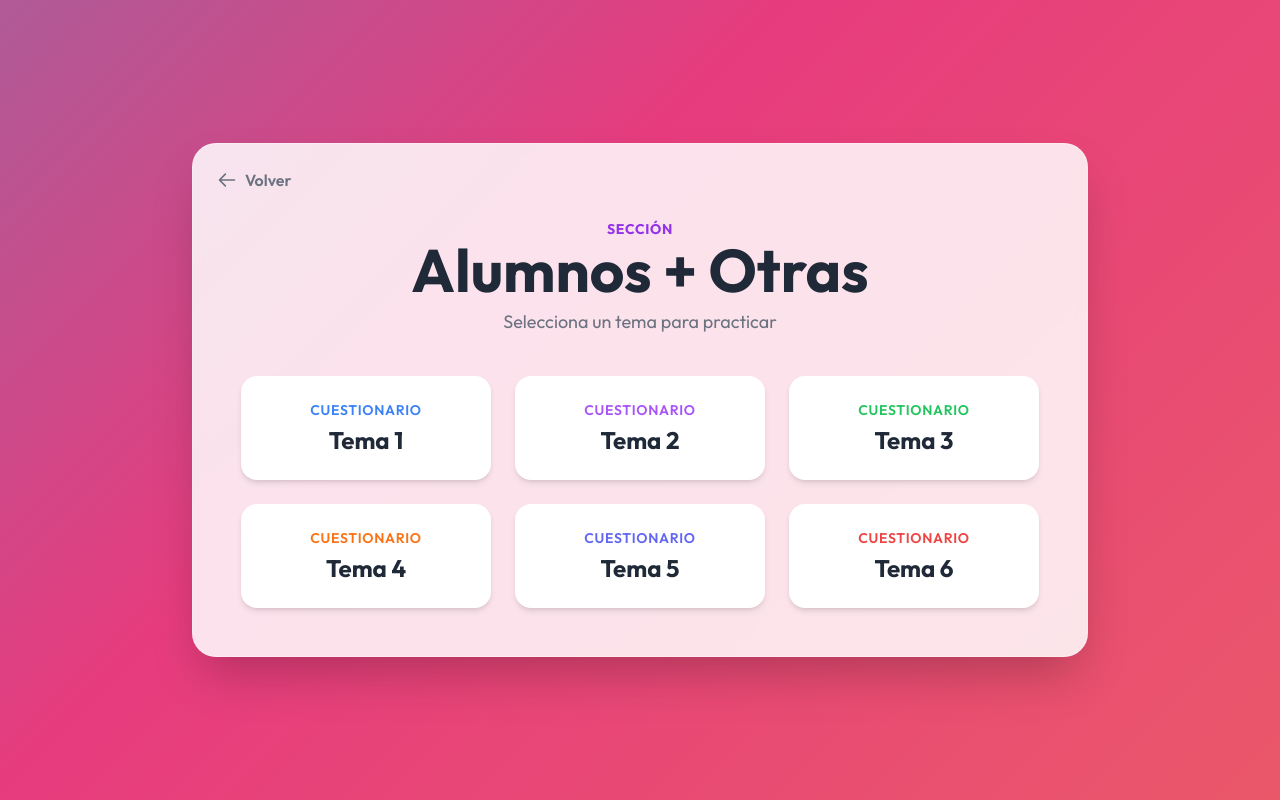
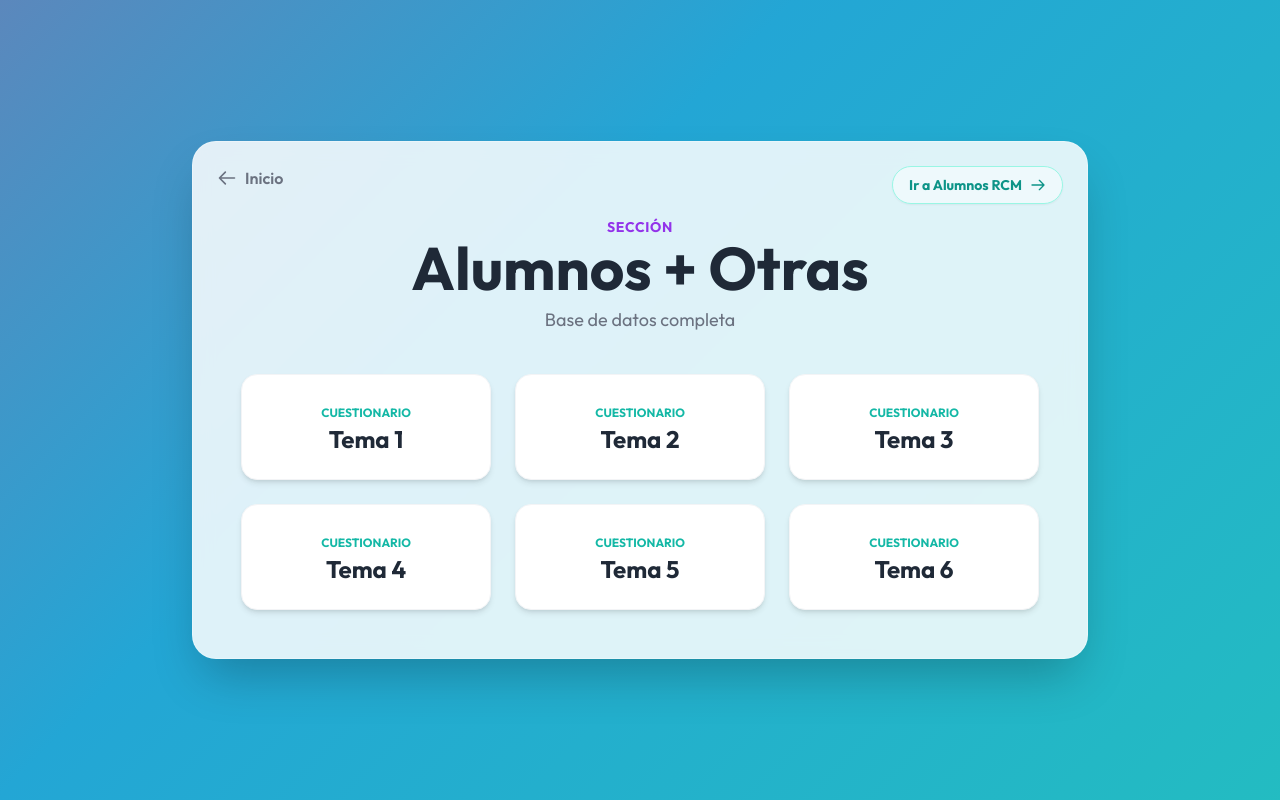
Before and after one commit to AndreaNazaret/PreguntasRCM, a plain HTML site: page menu_general.html in a window 1280 px wide. Drawn offline with nearby package versions, Linux system fonts and the light colour scheme.

Commit message:
Mejoras adicionales

```diff
--- a/menu_general.html
+++ b/menu_general.html
@@ -3,7 +3,7 @@
 <head>
   <meta charset="UTF-8">
   <meta name="viewport" content="width=device-width, initial-scale=1.0">
-  <title>Preguntas Alumnos + Otras</title>
+  <title>Preguntas Alumnos RCM</title>
   <script src="https://cdn.tailwindcss.com"></script>
   <link href="https://fonts.googleapis.com/css2?family=Outfit:wght@300;400;600;700&display=swap" rel="stylesheet">
   <style>
@@ -14,7 +14,7 @@
       border: 1px solid rgba(255, 255, 255, 0.3);
     }
     .animated-bg {
-      background: linear-gradient(-45deg, #ee7752, #e73c7e, #23a6d5, #23d5ab);
+      background: linear-gradient(-45deg, #23d5ab, #23a6d5, #e73c7e, #ee7752);
       background-size: 400% 400%;
       animation: gradient 15s ease infinite;
     }
@@ -29,9 +29,14 @@
 
   <div class="glass-card w-full max-w-4xl rounded-3xl shadow-2xl p-8 md:p-12 text-center relative">
 
-    <a href="index.html" class="absolute top-6 left-6 text-gray-500 hover:text-purple-600 transition-colors flex items-center gap-2 font-semibold">
+    <a href="index.html" class="absolute top-6 left-6 text-gray-500 hover:text-teal-600 transition-colors flex items-center gap-2 font-semibold">
         <svg class="w-5 h-5" fill="none" stroke="currentColor" viewBox="0 0 24 24"><path stroke-linecap="round" stroke-linejoin="round" stroke-width="2" d="M10 19l-7-7m0 0l7-7m-7 7h18"></path></svg>
-        Volver
+        Inicio
+    </a>
+
+    <a href="menu_alumnos.html" class="absolute top-6 right-6 bg-white/50 hover:bg-white text-teal-600 px-4 py-2 rounded-full text-sm font-bold shadow-sm hover:shadow-md transition-all flex items-center gap-2 border border-teal-200">
+        Ir a Alumnos RCM
+        <svg class="w-4 h-4" fill="none" stroke="currentColor" viewBox="0 0 24 24"><path stroke-linecap="round" stroke-linejoin="round" stroke-width="2" d="M14 5l7 7m0 0l-7 7m7-7H3"></path></svg>
     </a>
 
     <header class="mb-10 mt-6">
@@ -39,57 +44,39 @@
       <h1 class="text-4xl md:text-6xl font-bold text-gray-800 mb-2">
         Alumnos + Otras
       </h1>
-      <p class="text-lg text-gray-500">Selecciona un tema para practicar</p>
+      <p class="text-lg text-gray-500">Base de datos completa</p>
     </header>
 
     <div class="grid grid-cols-1 sm:grid-cols-2 lg:grid-cols-3 gap-6">
 
-      <a href="quiz.html?tema=1" class="group relative overflow-hidden bg-white rounded-2xl p-6 shadow-md hover:shadow-xl transition-all duration-300 transform hover:-translate-y-1 cursor-pointer">
-        <div class="absolute inset-0 bg-gradient-to-r from-blue-500 to-cyan-500 opacity-0 group-hover:opacity-10 transition-opacity duration-300"></div>
-        <div class="relative z-10">
-          <span class="block text-sm font-semibold text-blue-500 uppercase tracking-wider mb-1">Cuestionario</span>
-          <h2 class="text-2xl font-bold text-gray-800 group-hover:text-blue-600 transition-colors">Tema 1</h2>
-        </div>
+      <a href="quiz.html?tema=1&origen=general" class="group bg-white border border-gray-100 rounded-2xl p-6 shadow-md hover:shadow-xl transition-all duration-300 hover:-translate-y-1">
+         <span class="text-xs font-bold text-teal-500 uppercase">Cuestionario</span>
+         <h2 class="text-2xl font-bold text-gray-800 group-hover:text-teal-600">Tema 1</h2>
       </a>
 
-      <a href="quiz.html?tema=2" class="group relative overflow-hidden bg-white rounded-2xl p-6 shadow-md hover:shadow-xl transition-all duration-300 transform hover:-translate-y-1 cursor-pointer">
-        <div class="absolute inset-0 bg-gradient-to-r from-purple-500 to-pink-500 opacity-0 group-hover:opacity-10 transition-opacity duration-300"></div>
-        <div class="relative z-10">
-          <span class="block text-sm font-semibold text-purple-500 uppercase tracking-wider mb-1">Cuestionario</span>
-          <h2 class="text-2xl font-bold text-gray-800 group-hover:text-purple-600 transition-colors">Tema 2</h2>
-        </div>
+      <a href="quiz.html?tema=2&origen=general" class="group bg-white border border-gray-100 rounded-2xl p-6 shadow-md hover:shadow-xl transition-all duration-300 hover:-translate-y-1">
+         <span class="text-xs font-bold text-teal-500 uppercase">Cuestionario</span>
+         <h2 class="text-2xl font-bold text-gray-800 group-hover:text-teal-600">Tema 2</h2>
       </a>
 
-      <a href="quiz.html?tema=3" class="group relative overflow-hidden bg-white rounded-2xl p-6 shadow-md hover:shadow-xl transition-all duration-300 transform hover:-translate-y-1 cursor-pointer">
-        <div class="absolute inset-0 bg-gradient-to-r from-green-500 to-emerald-500 opacity-0 group-hover:opacity-10 transition-opacity duration-300"></div>
-        <div class="relative z-10">
-          <span class="block text-sm font-semibold text-green-500 uppercase tracking-wider mb-1">Cuestionario</span>
-          <h2 class="text-2xl font-bold text-gray-800 group-hover:text-green-600 transition-colors">Tema 3</h2>
-        </div>
+      <a href="quiz.html?tema=3&origen=general" class="group bg-white border border-gray-100 rounded-2xl p-6 shadow-md hover:shadow-xl transition-all duration-300 hover:-translate-y-1">
+         <span class="text-xs font-bold text-teal-500 uppercase">Cuestionario</span>
+         <h2 class="text-2xl font-bold text-gray-800 group-hover:text-teal-600">Tema 3</h2>
       </a>
 
-      <a href="quiz.html?tema=4" class="group relative overflow-hidden bg-white rounded-2xl p-6 shadow-md hover:shadow-xl transition-all duration-300 transform hover:-translate-y-1 cursor-pointer">
-        <div class="absolute inset-0 bg-gradient-to-r from-orange-500 to-yellow-500 opacity-0 group-hover:opacity-10 transition-opacity duration-300"></div>
-        <div class="relative z-10">
-          <span class="block text-sm font-semibold text-orange-500 uppercase tracking-wider mb-1">Cuestionario</span>
-          <h2 class="text-2xl font-bold text-gray-800 group-hover:text-orange-600 transition-colors">Tema 4</h2>
-        </div>
+      <a href="quiz.html?tema=4&origen=general" class="group bg-white border border-gray-100 rounded-2xl p-6 shadow-md hover:shadow-xl transition-all duration-300 hover:-translate-y-1">
+         <span class="text-xs font-bold text-teal-500 uppercase">Cuestionario</span>
+         <h2 class="text-2xl font-bold text-gray-800 group-hover:text-teal-600">Tema 4</h2>
       </a>
 
-      <a href="quiz.html?tema=5" class="group relative overflow-hidden bg-white rounded-2xl p-6 shadow-md hover:shadow-xl transition-all duration-300 transform hover:-translate-y-1 cursor-pointer">
-        <div class="absolute inset-0 bg-gradient-to-r from-indigo-500 to-blue-500 opacity-0 group-hover:opacity-10 transition-opacity duration-300"></div>
-        <div class="relative z-10">
-          <span class="block text-sm font-semibold text-indigo-500 uppercase tracking-wider mb-1">Cuestionario</span>
-          <h2 class="text-2xl font-bold text-gray-800 group-hover:text-indigo-600 transition-colors">Tema 5</h2>
-        </div>
+      <a href="quiz.html?tema=5&origen=general" class="group bg-white border border-gray-100 rounded-2xl p-6 shadow-md hover:shadow-xl transition-all duration-300 hover:-translate-y-1">
+         <span class="text-xs font-bold text-teal-500 uppercase">Cuestionario</span>
+         <h2 class="text-2xl font-bold text-gray-800 group-hover:text-teal-600">Tema 5</h2>
       </a>
 
-      <a href="quiz.html?tema=6" class="group relative overflow-hidden bg-white rounded-2xl p-6 shadow-md hover:shadow-xl transition-all duration-300 transform hover:-translate-y-1 cursor-pointer">
-        <div class="absolute inset-0 bg-gradient-to-r from-red-500 to-rose-500 opacity-0 group-hover:opacity-10 transition-opacity duration-300"></div>
-        <div class="relative z-10">
-          <span class="block text-sm font-semibold text-red-500 uppercase tracking-wider mb-1">Cuestionario</span>
-          <h2 class="text-2xl font-bold text-gray-800 group-hover:text-red-600 transition-colors">Tema 6</h2>
-        </div>
+      <a href="quiz.html?tema=6&origen=general" class="group bg-white border border-gray-100 rounded-2xl p-6 shadow-md hover:shadow-xl transition-all duration-300 hover:-translate-y-1">
+         <span class="text-xs font-bold text-teal-500 uppercase">Cuestionario</span>
+         <h2 class="text-2xl font-bold text-gray-800 group-hover:text-teal-600">Tema 6</h2>
       </a>
 
     </div>
```
Also changed, not shown: index.html (+10 -59 lines), js/quiz.js (+37 -3 lines), menu_alumnos.html (+13 -8 lines), quiz.html (+40 -20 lines).
